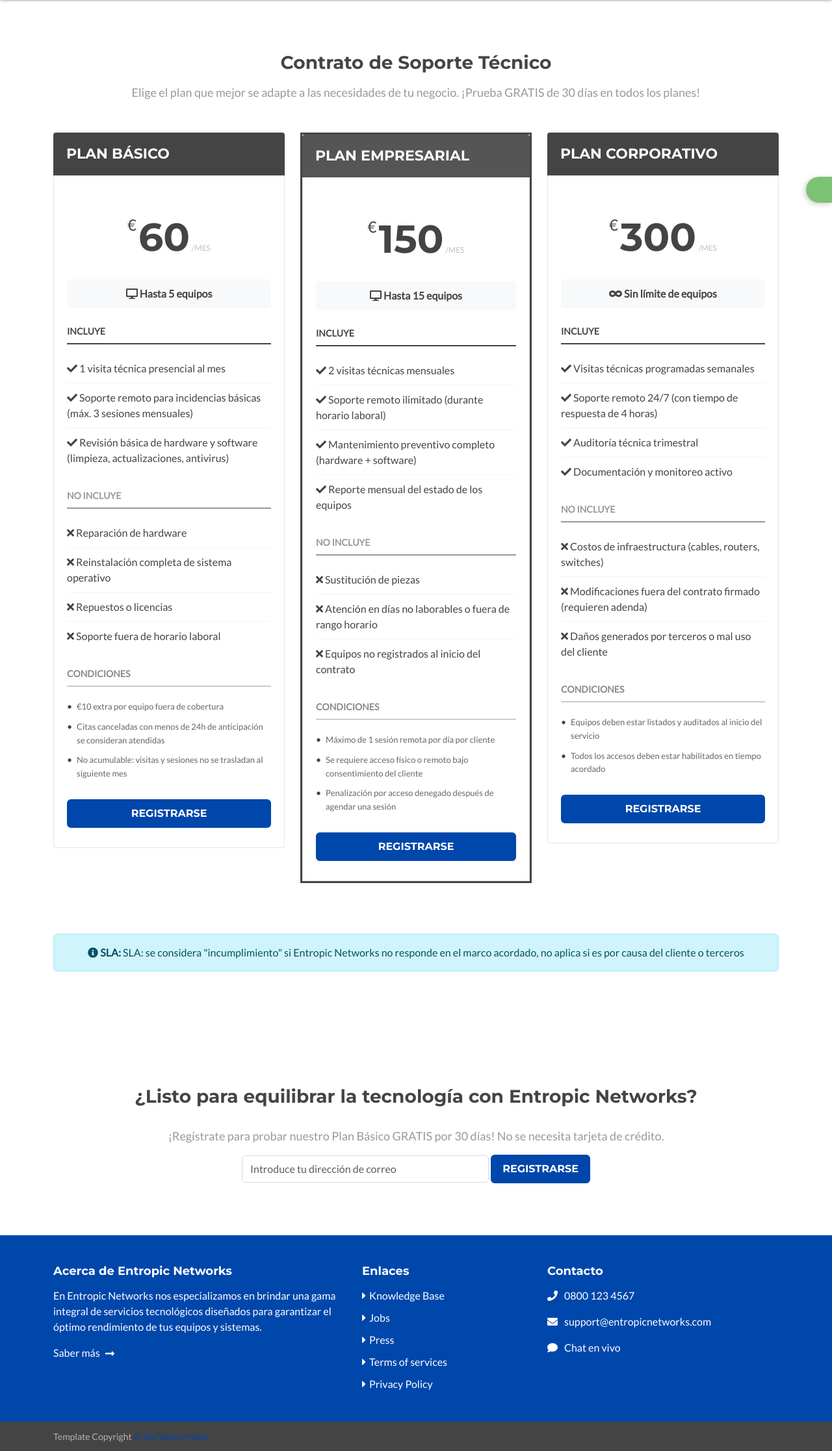
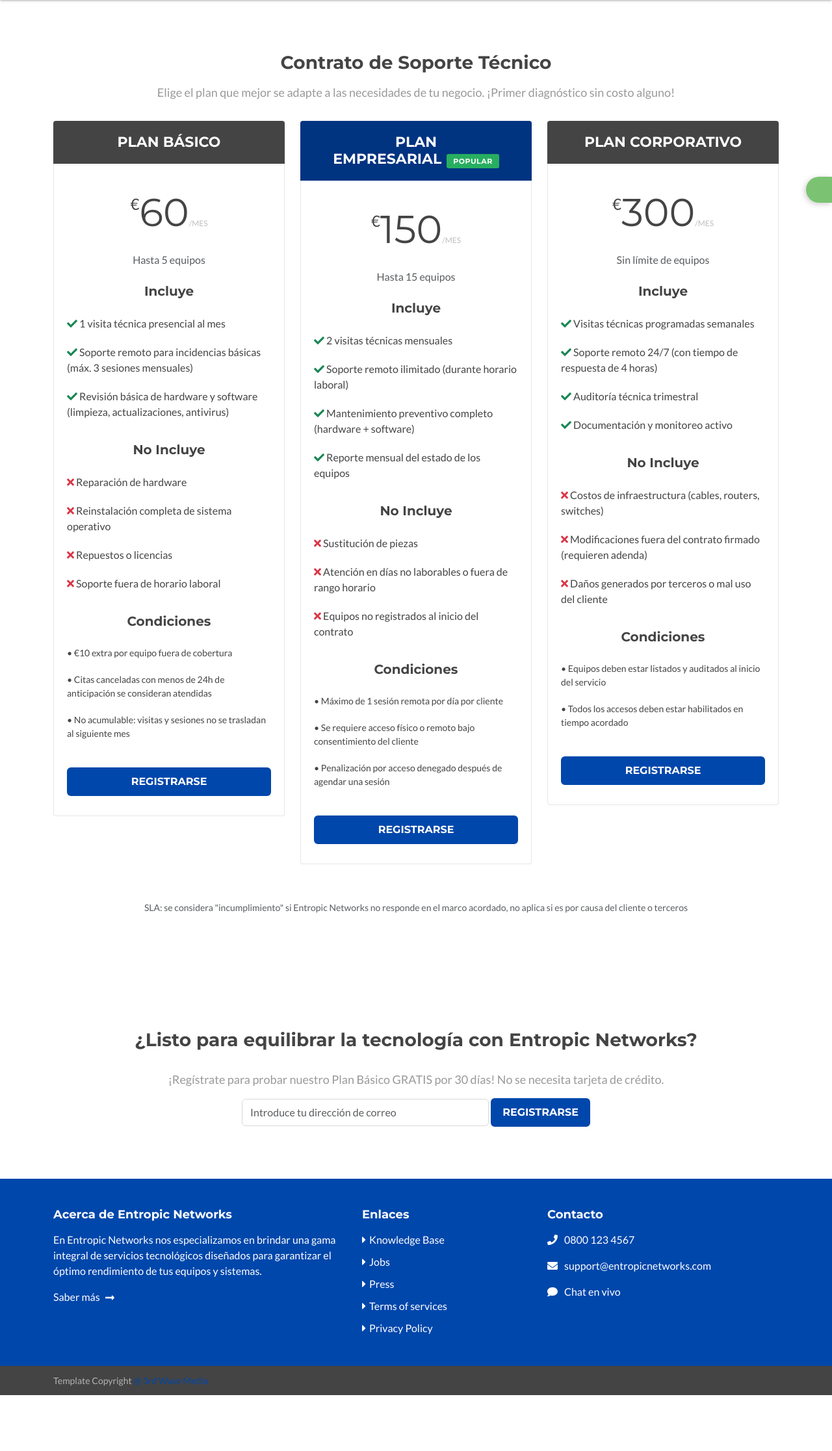
Before and after one commit to itteamlxs/entropic-networks-landing, a PHP site: page /pricing.php?lang=es in a window 1280 px wide. Shown: the part 108-2341 px from the top of the page at 65% size. After the commit the page ends 2255 px from the top, so only its background shows below. Run offline with PHP 8.4, Linux system fonts and the light colour scheme; some libraries are stand-ins or nearby versions.

Commit message:
pricing update - content(re-config)

```diff
--- a/public/pricing.php
+++ b/public/pricing.php
@@ -11,6 +11,8 @@ $dict = require __DIR__.'/../src/Config/'.$lang.'.php';
     <meta charset="utf-8">
     <meta http-equiv="X-UA-Compatible" content="IE=edge">
     <meta name="viewport" content="width=device-width, initial-scale=1.0">
+    <meta name="description" content="">
+    <meta name="author" content="">
     <link rel="shortcut icon" href="favicon.ico">
     <link href='https://fonts.googleapis.com/css?family=Lato:300,400,300italic,400italic' rel='stylesheet' type='text/css'>
     <link href='https://fonts.googleapis.com/css?family=Montserrat:400,500,700' rel='stylesheet' type='text/css'>
@@ -27,10 +29,6 @@ $dict = require __DIR__.'/../src/Config/'.$lang.'.php';
             transform: translateY(-5px);
             box-shadow: 0 10px 30px rgba(0,0,0,0.1);
         }
-        .price-plan .price-cols .item.featured {
-            border: 3px solid #444;
-            position: relative;
-        }
         .price-plan .price-cols .item .heading {
             background: #444;
             color: #fff;
@@ -39,7 +37,18 @@ $dict = require __DIR__.'/../src/Config/'.$lang.'.php';
             position: relative;
         }
         .price-plan .price-cols .item.featured .heading {
-            background: #555;
+            background: #003380;
+        }
+        .price-plan .price-cols .item .heading .label-custom {
+            background: #27ae60;
+            color: #fff;
+            padding: 4px 10px;
+            border-radius: 3px;
+            font-size: 11px;
+            font-weight: 600;
+            margin-left: 8px;
+            text-transform: uppercase;
+            letter-spacing: 0.5px;
         }
         .price-plan .price-cols .item .content {
             background: #fff;
@@ -47,11 +56,12 @@ $dict = require __DIR__.'/../src/Config/'.$lang.'.php';
             border: 1px solid #e6e6e6;
             border-top: none;
             border-radius: 0 0 4px 4px;
-            min-height: 700px;
+        }
+        .price-plan .price-cols .item.featured {
+            border: 0px solid #3498db;
         }
         .price-plan .feature-list li {
-            padding: 8px 0;
-            border-bottom: 1px solid #f5f5f5;
+            padding: 0px 0;
         }
         .price-plan .feature-list li:last-child {
             border-bottom: none;
@@ -59,60 +69,10 @@ $dict = require __DIR__.'/../src/Config/'.$lang.'.php';
         .price-plan .feature-list i {
             margin-right: 10px;
             width: 20px;
-            color: #666;
-        }
-        .price-plan .section-header {
-            font-size: 14px;
-            font-weight: bold;
-            color: #444;
-            text-transform: uppercase;
-            margin: 25px 0 15px;
-            padding-bottom: 8px;
-            border-bottom: 2px solid #444;
-        }
-        .price-plan .condition-list {
-            font-size: 13px;
-            color: #666;
-            line-height: 1.6;
-        }
-        .price-plan .condition-list li {
-            padding: 5px 0 5px 15px;
-            position: relative;
-        }
-        .price-plan .condition-list li:before {
-            content: "•";
-            position: absolute;
-            left: 0;
-            color: #444;
-            font-weight: bold;
-        }
-        .price-figure {
-            margin: 20px 0;
-        }
-        .price-figure .currency {
-            font-size: 24px;
-            vertical-align: super;
-        }
-        .price-figure .number {
-            font-size: 56px;
-            font-weight: bold;
-            color: #444;
-        }
-        .price-figure .unit {
-            font-size: 16px;
-            color: #999;
-        }
-        .device-info {
-            background: #f8f9fa;
-            padding: 10px;
-            border-radius: 4px;
-            margin-bottom: 20px;
-            font-weight: 600;
-            color: #444;
         }
         @media (max-width: 991px) {
-            .price-plan .price-cols .item .content {
-                min-height: auto;
+            .price-plan .price-cols .item {
+                margin-bottom: 20px;
             }
         }
     </style>
@@ -155,147 +115,111 @@ $dict = require __DIR__.'/../src/Config/'.$lang.'.php';
         </header>
 
         <section id="price-plan" class="price-plan section">
-            <div class="container">
-                <div class="text-center mb-5">
+            <div class="container text-center">
                 <h2 class="title"><?=t('pricing_title',$dict)?></h2>
                 <p class="intro"><?=t('pricing_intro',$dict)?></p>
-                </div>
-
                 <div class="price-cols row">
 
                     <!-- Plan Básico -->
-                    <div class="col-lg-4 col-md-6 col-12">
-                        <div class="item">
+                    <div class="item col-md-4 col-12">
                         <h3 class="heading"><?=t('plan_basic_name',$dict)?></h3>
                         <div class="content">
-                                <p class="price-figure text-center">
-                                    <span class="currency">€</span>
-                                    <span class="number"><?=t('plan_basic_price',$dict)?></span>
-                                    <span class="unit">/<?=t('month',$dict)?></span>
-                                </p>
-                                <div class="device-info text-center">
-                                    <i class="fas fa-desktop"></i> <?=t('plan_basic_devices',$dict)?>
-                                </div>
+                            <p class="price-figure"><span class="currency">€</span><span class="number"><?=t('plan_basic_price',$dict)?></span><span class="unit">/<?=t('month',$dict)?></span></p>
+                            <p class="text-muted"><?=t('plan_basic_devices',$dict)?></p>
 
-                                <div class="section-header"><?=t('included',$dict)?></div>
-                                <ul class="list-unstyled feature-list">
-                                    <li><i class="fas fa-check"></i> <?=t('plan_basic_visits',$dict)?></li>
-                                    <li><i class="fas fa-check"></i> <?=t('plan_basic_remote',$dict)?></li>
-                                    <li><i class="fas fa-check"></i> <?=t('plan_basic_review',$dict)?></li>
+                            <h5 class="mt-4 mb-3"><?=t('included',$dict)?></h5>
+                            <ul class="list-unstyled feature-list text-start">
+                                <li><i class="fas fa-check text-success"></i> <?=t('plan_basic_visits',$dict)?></li>
+                                <li><i class="fas fa-check text-success"></i> <?=t('plan_basic_remote',$dict)?></li>
+                                <li><i class="fas fa-check text-success"></i> <?=t('plan_basic_review',$dict)?></li>
                             </ul>
 
-                                <div class="section-header" style="border-color:#999;color:#999"><?=t('not_included',$dict)?></div>
-                                <ul class="list-unstyled feature-list">
-                                    <li><i class="fas fa-times"></i> <?=t('plan_basic_not_hardware',$dict)?></li>
-                                    <li><i class="fas fa-times"></i> <?=t('plan_basic_not_reinstall',$dict)?></li>
-                                    <li><i class="fas fa-times"></i> <?=t('plan_basic_not_parts',$dict)?></li>
-                                    <li><i class="fas fa-times"></i> <?=t('plan_basic_not_hours',$dict)?></li>
+                            <h5 class="mt-4 mb-3"><?=t('not_included',$dict)?></h5>
+                            <ul class="list-unstyled feature-list text-start">
+                                <li><i class="fas fa-times text-danger"></i> <?=t('plan_basic_not_hardware',$dict)?></li>
+                                <li><i class="fas fa-times text-danger"></i> <?=t('plan_basic_not_reinstall',$dict)?></li>
+                                <li><i class="fas fa-times text-danger"></i> <?=t('plan_basic_not_parts',$dict)?></li>
+                                <li><i class="fas fa-times text-danger"></i> <?=t('plan_basic_not_hours',$dict)?></li>
                             </ul>
 
-                                <div class="section-header" style="border-color:#ccc;color:#888"><?=t('conditions',$dict)?></div>
-                                <ul class="list-unstyled condition-list">
-                                    <li><?=t('plan_basic_extra',$dict)?></li>
-                                    <li><?=t('plan_basic_cancel',$dict)?></li>
-                                    <li><?=t('plan_basic_accumulate',$dict)?></li>
+                            <h5 class="mt-4 mb-3"><?=t('conditions',$dict)?></h5>
+                            <ul class="list-unstyled feature-list text-start small">
+                                <li>• <?=t('plan_basic_extra',$dict)?></li>
+                                <li>• <?=t('plan_basic_cancel',$dict)?></li>
+                                <li>• <?=t('plan_basic_accumulate',$dict)?></li>
                             </ul>
 
-                                <div class="text-center mt-4">
-                                    <a class="btn btn-cta btn-cta-primary w-100" href="#" data-bs-toggle="modal" data-bs-target="#signup-modal"><?=t('signup_btn',$dict)?></a>
-                                </div>
-                            </div>
+                            <a class="btn btn-cta btn-cta-primary mt-3" href="#" data-bs-toggle="modal" data-bs-target="#signup-modal"><?=t('signup_btn',$dict)?></a>
                         </div>
                     </div>
 
                     <!-- Plan Empresarial -->
-                    <div class="col-lg-4 col-md-6 col-12">
-                        <div class="item featured">
-                            <h3 class="heading"><?=t('plan_business_name',$dict)?></h3>
+                    <div class="item featured col-md-4 col-12">
+                        <h3 class="heading"><?=t('plan_business_name',$dict)?><span class="label-custom"><?=t('popular',$dict)?></span></h3>
                         <div class="content">
-                                <p class="price-figure text-center">
-                                    <span class="currency">€</span>
-                                    <span class="number"><?=t('plan_business_price',$dict)?></span>
-                                    <span class="unit">/<?=t('month',$dict)?></span>
-                                </p>
-                                <div class="device-info text-center">
-                                    <i class="fas fa-desktop"></i> <?=t('plan_business_devices',$dict)?>
-                                </div>
+                            <p class="price-figure"><span class="currency">€</span><span class="number"><?=t('plan_business_price',$dict)?></span><span class="unit">/<?=t('month',$dict)?></span></p>
+                            <p class="text-muted"><?=t('plan_business_devices',$dict)?></p>
 
-                                <div class="section-header"><?=t('included',$dict)?></div>
-                                <ul class="list-unstyled feature-list">
-                                    <li><i class="fas fa-check"></i> <?=t('plan_business_visits',$dict)?></li>
-                                    <li><i class="fas fa-check"></i> <?=t('plan_business_remote',$dict)?></li>
-                                    <li><i class="fas fa-check"></i> <?=t('plan_business_maintenance',$dict)?></li>
-                                    <li><i class="fas fa-check"></i> <?=t('plan_business_report',$dict)?></li>
+                            <h5 class="mt-4 mb-3"><?=t('included',$dict)?></h5>
+                            <ul class="list-unstyled feature-list text-start">
+                                <li><i class="fas fa-check text-success"></i> <?=t('plan_business_visits',$dict)?></li>
+                                <li><i class="fas fa-check text-success"></i> <?=t('plan_business_remote',$dict)?></li>
+                                <li><i class="fas fa-check text-success"></i> <?=t('plan_business_maintenance',$dict)?></li>
+                                <li><i class="fas fa-check text-success"></i> <?=t('plan_business_report',$dict)?></li>
                             </ul>
 
-                                <div class="section-header" style="border-color:#999;color:#999"><?=t('not_included',$dict)?></div>
-                                <ul class="list-unstyled feature-list">
-                                    <li><i class="fas fa-times"></i> <?=t('plan_business_not_parts',$dict)?></li>
-                                    <li><i class="fas fa-times"></i> <?=t('plan_business_not_hours',$dict)?></li>
-                                    <li><i class="fas fa-times"></i> <?=t('plan_business_not_registered',$dict)?></li>
+                            <h5 class="mt-4 mb-3"><?=t('not_included',$dict)?></h5>
+                            <ul class="list-unstyled feature-list text-start">
+                                <li><i class="fas fa-times text-danger"></i> <?=t('plan_business_not_parts',$dict)?></li>
+                                <li><i class="fas fa-times text-danger"></i> <?=t('plan_business_not_hours',$dict)?></li>
+                                <li><i class="fas fa-times text-danger"></i> <?=t('plan_business_not_registered',$dict)?></li>
                             </ul>
 
-                                <div class="section-header" style="border-color:#ccc;color:#888"><?=t('conditions',$dict)?></div>
-                                <ul class="list-unstyled condition-list">
-                                    <li><?=t('plan_business_max',$dict)?></li>
-                                    <li><?=t('plan_business_access',$dict)?></li>
-                                    <li><?=t('plan_business_penalty',$dict)?></li>
+                            <h5 class="mt-4 mb-3"><?=t('conditions',$dict)?></h5>
+                            <ul class="list-unstyled feature-list text-start small">
+                                <li>• <?=t('plan_business_max',$dict)?></li>
+                                <li>• <?=t('plan_business_access',$dict)?></li>
+                                <li>• <?=t('plan_business_penalty',$dict)?></li>
                             </ul>
 
-                                <div class="text-center mt-4">
-                                    <a class="btn btn-cta btn-cta-primary w-100" href="#" data-bs-toggle="modal" data-bs-target="#signup-modal"><?=t('signup_btn',$dict)?></a>
-                                </div>
-                            </div>
+                            <a class="btn btn-cta btn-cta-primary mt-3" href="#" data-bs-toggle="modal" data-bs-target="#signup-modal"><?=t('signup_btn',$dict)?></a>
                         </div>
                     </div>
 
                     <!-- Plan Corporativo -->
-                    <div class="col-lg-4 col-md-12 col-12">
-                        <div class="item">
+                    <div class="item col-md-4 col-12">
                         <h3 class="heading"><?=t('plan_corporate_name',$dict)?></h3>
                         <div class="content">
-                                <p class="price-figure text-center">
-                                    <span class="currency">€</span>
-                                    <span class="number"><?=t('plan_corporate_price',$dict)?></span>
-                                    <span class="unit">/<?=t('month',$dict)?></span>
-                                </p>
-                                <div class="device-info text-center">
-                                    <i class="fas fa-infinity"></i> <?=t('plan_corporate_devices',$dict)?>
-                                </div>
+                            <p class="price-figure"><span class="currency">€</span><span class="number"><?=t('plan_corporate_price',$dict)?></span><span class="unit">/<?=t('month',$dict)?></span></p>
+                            <p class="text-muted"><?=t('plan_corporate_devices',$dict)?></p>
 
-                                <div class="section-header"><?=t('included',$dict)?></div>
-                                <ul class="list-unstyled feature-list">
-                                    <li><i class="fas fa-check"></i> <?=t('plan_corporate_visits',$dict)?></li>
-                                    <li><i class="fas fa-check"></i> <?=t('plan_corporate_remote',$dict)?></li>
-                                    <li><i class="fas fa-check"></i> <?=t('plan_corporate_audit',$dict)?></li>
-                                    <li><i class="fas fa-check"></i> <?=t('plan_corporate_monitoring',$dict)?></li>
+                            <h5 class="mt-4 mb-3"><?=t('included',$dict)?></h5>
+                            <ul class="list-unstyled feature-list text-start">
+                                <li><i class="fas fa-check text-success"></i> <?=t('plan_corporate_visits',$dict)?></li>
+                                <li><i class="fas fa-check text-success"></i> <?=t('plan_corporate_remote',$dict)?></li>
+                                <li><i class="fas fa-check text-success"></i> <?=t('plan_corporate_audit',$dict)?></li>
+                                <li><i class="fas fa-check text-success"></i> <?=t('plan_corporate_monitoring',$dict)?></li>
                             </ul>
 
-                                <div class="section-header" style="border-color:#999;color:#999"><?=t('not_included',$dict)?></div>
-                                <ul class="list-unstyled feature-list">
-                                    <li><i class="fas fa-times"></i> <?=t('plan_corporate_not_infrastructure',$dict)?></li>
-                                    <li><i class="fas fa-times"></i> <?=t('plan_corporate_not_modifications',$dict)?></li>
-                                    <li><i class="fas fa-times"></i> <?=t('plan_corporate_not_damages',$dict)?></li>
+                            <h5 class="mt-4 mb-3"><?=t('not_included',$dict)?></h5>
+                            <ul class="list-unstyled feature-list text-start">
+                                <li><i class="fas fa-times text-danger"></i> <?=t('plan_corporate_not_infrastructure',$dict)?></li>
+                                <li><i class="fas fa-times text-danger"></i> <?=t('plan_corporate_not_modifications',$dict)?></li>
+                                <li><i class="fas fa-times text-danger"></i> <?=t('plan_corporate_not_damages',$dict)?></li>
                             </ul>
 
-                                <div class="section-header" style="border-color:#ccc;color:#888"><?=t('conditions',$dict)?></div>
-                                <ul class="list-unstyled condition-list">
-                                    <li><?=t('plan_corporate_listed',$dict)?></li>
-                                    <li><?=t('plan_corporate_enabled',$dict)?></li>
+                            <h5 class="mt-4 mb-3"><?=t('conditions',$dict)?></h5>
+                            <ul class="list-unstyled feature-list text-start small">
+                                <li>• <?=t('plan_corporate_listed',$dict)?></li>
+                                <li>• <?=t('plan_corporate_enabled',$dict)?></li>
                             </ul>
 
-                                <div class="text-center mt-4">
-                                    <a class="btn btn-cta btn-cta-primary w-100" href="#" data-bs-toggle="modal" data-bs-target="#signup-modal"><?=t('signup_btn',$dict)?></a>
-                                </div>
-                            </div>
+                            <a class="btn btn-cta btn-cta-primary mt-3" href="#" data-bs-toggle="modal" data-bs-target="#signup-modal"><?=t('signup_btn',$dict)?></a>
                         </div>
                     </div>
 
                 </div>
-
-                <div class="alert alert-info mt-5 text-center" role="alert">
-                    <i class="fas fa-info-circle"></i> <strong>SLA:</strong> <?=t('sla_note',$dict)?>
-                </div>
+                <p class="text-muted mt-4"><small><?=t('sla_note',$dict)?></small></p>
             </div>
         </section>
 
--- a/src/Config/en.php
+++ b/src/Config/en.php
@@ -61,11 +61,11 @@ return [
     'email'        => 'support@entropicnetworks.com',
     'live_chat'    => 'Live Chat',
 
-    // INGLÉS (en.php) - AGREGAR AL FINAL
+    // INGLÉS (en.php) - PRICING
 
     'month' => 'month',
     'pricing_title' => 'Technical Support Contract',
-    'pricing_intro' => 'Choose the plan that best fits your business needs. 30-day FREE trial on all plans!',
+    'pricing_intro' => 'Choose the plan that best fits your business needs. First diagnosis free of charge !',
 
     'plan_basic_name' => 'Basic Plan',
     'plan_basic_price' => '60',
--- a/src/Config/es.php
+++ b/src/Config/es.php
@@ -61,11 +61,11 @@ return [
     'email'        => 'support@entropicnetworks.com',
     'live_chat'    => 'Chat en vivo',
 
-    // ESPAÑOL (es.php) - AGREGAR AL FINAL
+    // ESPAÑOL (es.php) - Pricing
 
     'month' => 'mes',
     'pricing_title' => 'Contrato de Soporte Técnico',
-    'pricing_intro' => 'Elige el plan que mejor se adapte a las necesidades de tu negocio. ¡Prueba GRATIS de 30 días en todos los planes!',
+    'pricing_intro' => 'Elige el plan que mejor se adapte a las necesidades de tu negocio. ¡Primer diagnóstico sin costo alguno!',
 
     'plan_basic_name' => 'Plan Básico',
     'plan_basic_price' => '60',
```
Lines whose indentation alone changed are shown as unchanged.
